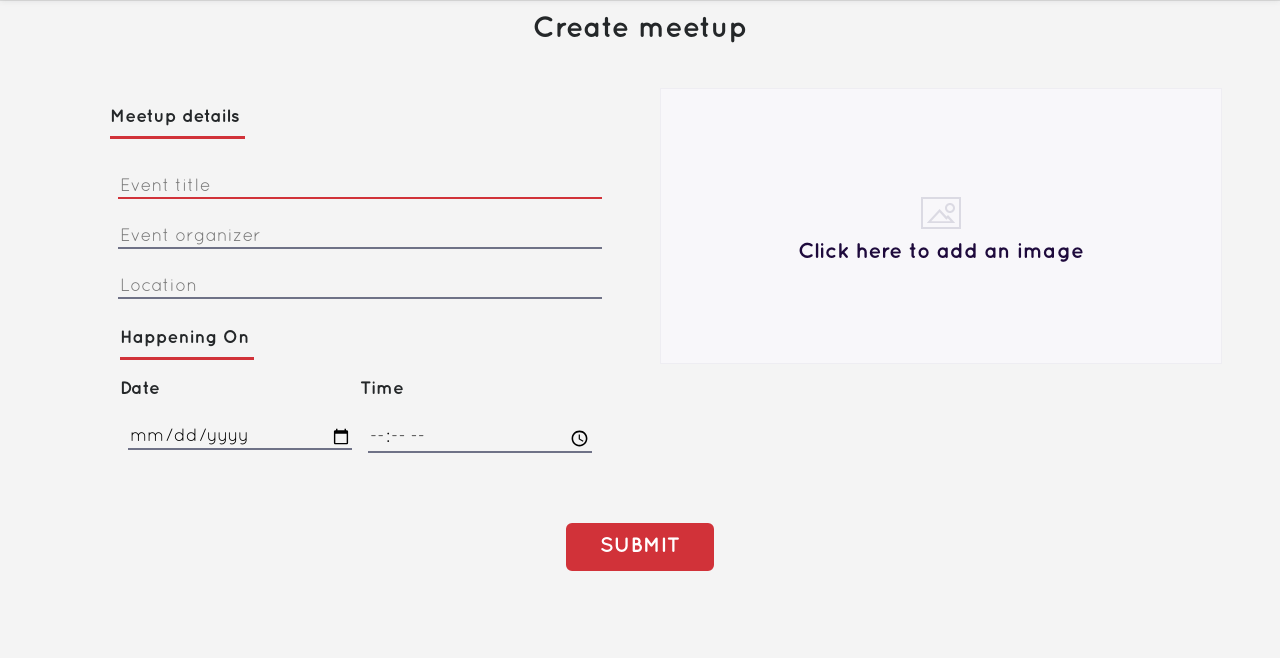
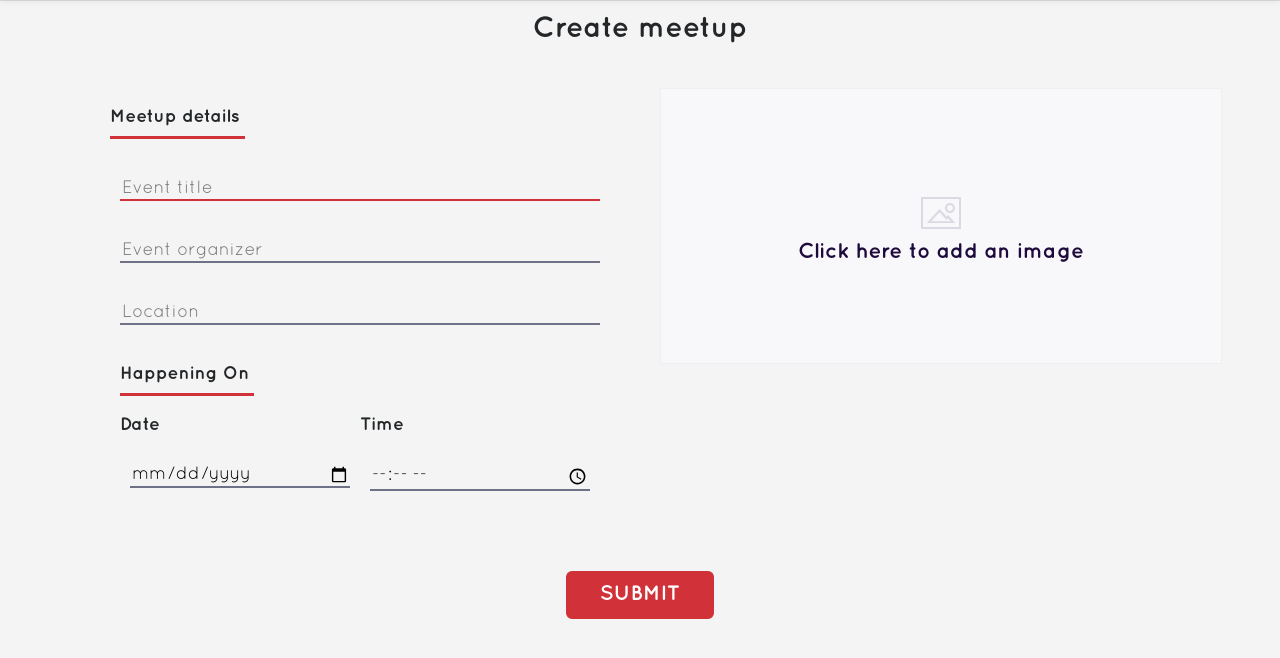
Before and after one commit to misocho/questioner, a Python web app: template UI/templates/create-meetup.html in a window 1280 px wide. Shown: the part 100-758 px from the top of the page. Run offline with Jinja, Linux system fonts and the light colour scheme; the template is opened without the code that fills it, so the values that code supplies are empty.

Commit message:
[feature #163817947] updates create meetup UI

```diff
--- a/UI/static/create-meetup.css
+++ b/UI/static/create-meetup.css
@@ -84,16 +84,14 @@
 
 .textbox input{
     font-family: Quicksand;
-    text-align: none;
     border: none;
     outline: none;
     color: black;
     font-size: 18px;
     width: 100%;
     height: 100%;
-    margin: 8px;
-    margin-bottom: 0;
-    background: transparent;
+    margin: 10px;
+    background: none;
     border-bottom: 2px solid #6f7287;
 }
 
--- a/UI/static/create_meetup.js
+++ b/UI/static/create_meetup.js
@@ -1,5 +1,4 @@
 var createMeetup = document.getElementById('submit-btn');
-
 
 function changeDateFormat(inputDate) {  // expects Y-m-d
     var splitDate = inputDate.split('-');
@@ -21,7 +20,6 @@ function previewImage(event) {
     let uploadField = document.getElementById('upload-field')
     let ImageField = document.getElementById("image-field");
     let imageContainer = document.getElementById("img-container");
-
 
     reader.onload = function () {
         if (reader.readyState == 2) {
--- a/UI/templates/create-meetup.html
+++ b/UI/templates/create-meetup.html
@@ -5,6 +5,7 @@
     <title>Questioner</title>
     <link rel="stylesheet" type="text/css" href="../static/style.css">
     <link rel="stylesheet" type="text/css" href="../static/create-meetup.css">
+    <link rel="stylesheet" type="textcss" href="../static/croppr.css">
 </head>
 
 <body>
@@ -106,6 +107,7 @@
             </div>
         </div>
     </div>
+    <script src="../static//croppr.js"></script>
     <script src="../static/upload_image.js"></script>
     <script src="../static/create_meetup.js"></script>
 </body>
```
